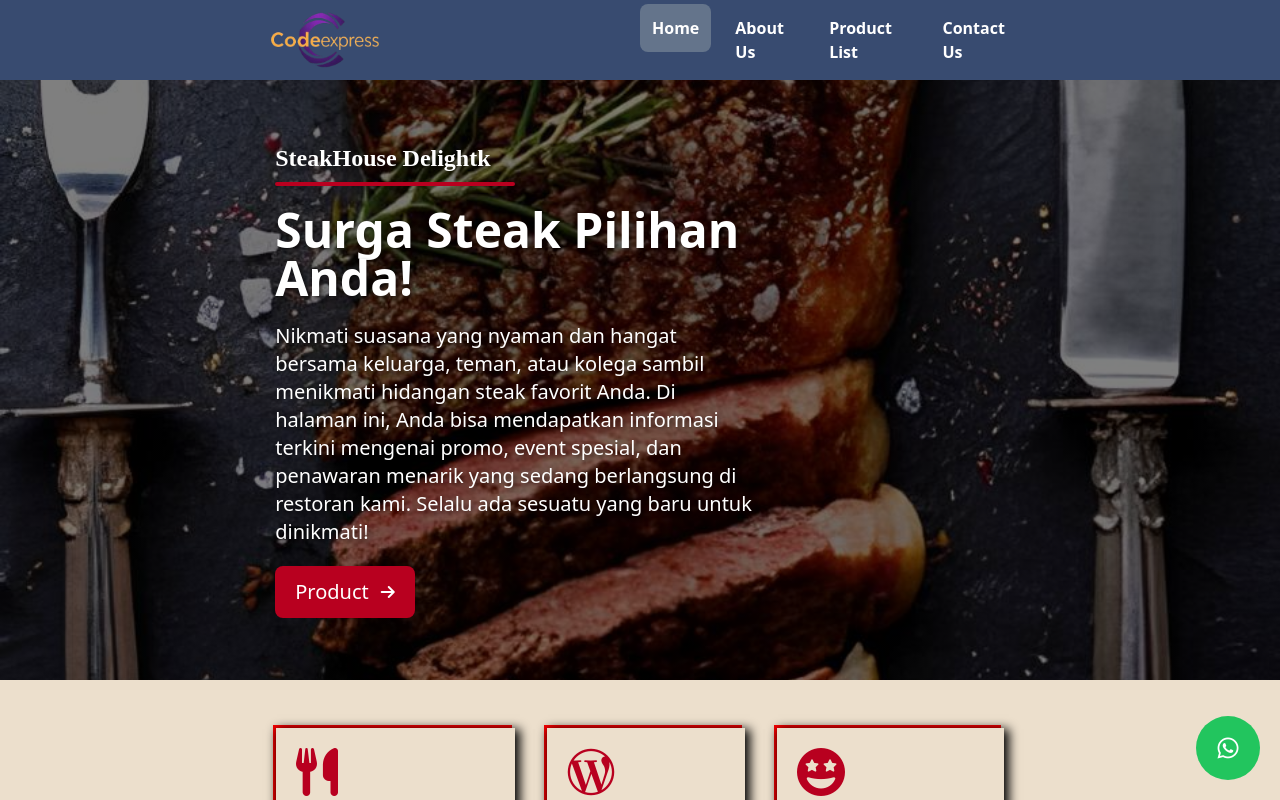
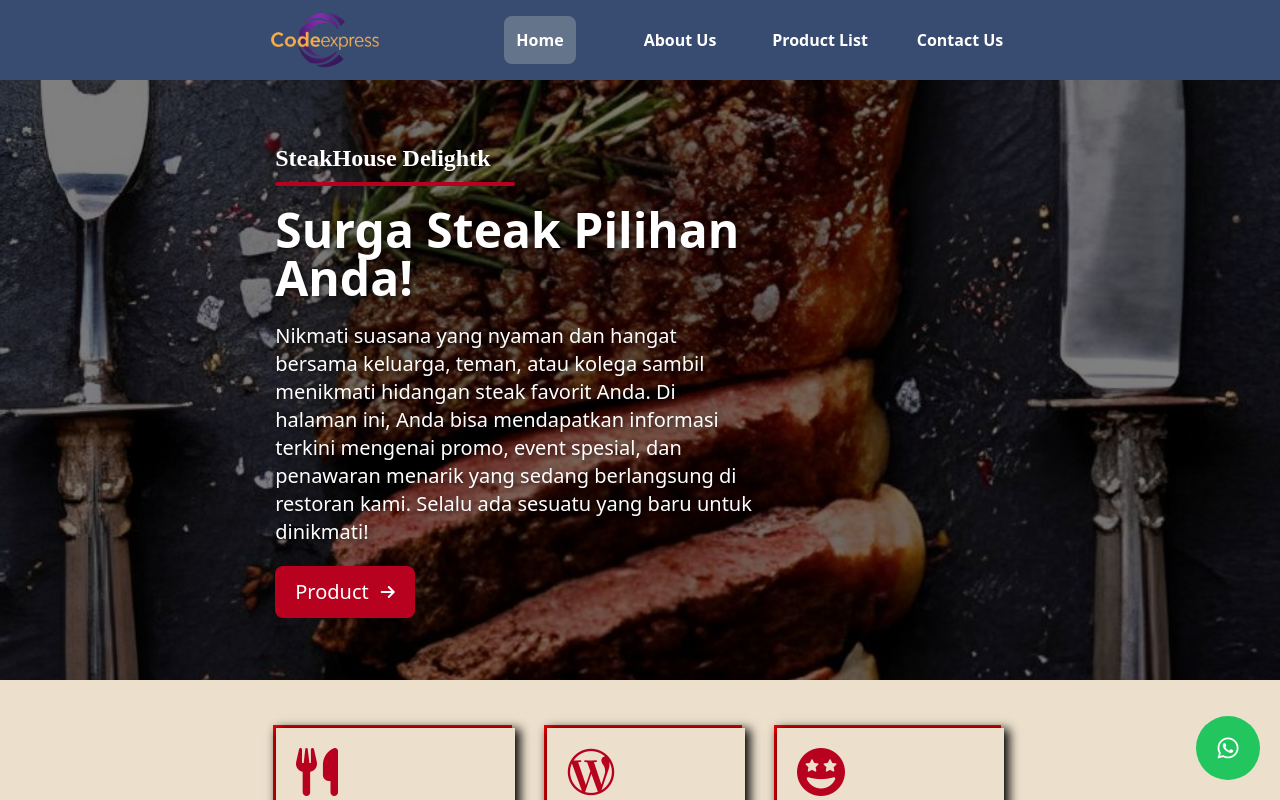
Before and after one commit to gilangherdiansyah80/template1, a React (Vite) app: page / in a window 1280 px wide. Shown: the top 800 px of the page. Built offline with nearby package versions, Linux system fonts and the light colour scheme; a web font is replaced by a local one.

Commit message:
change element in header

```diff
--- a/src/components/Layout/AuthLayout.jsx
+++ b/src/components/Layout/AuthLayout.jsx
@@ -30,7 +30,7 @@ const AuthLayout = ({ children }) => {
                     </div>
                 </div>
                 {open && (
-                    <nav className="bg-[#507687] w-full mt-80 md:mt-96 absolute lg:hidden">
+                    <nav className="bg-[#507687] w-full mt-72 md:mt-96 absolute lg:hidden">
                         <ul className='text-white flex flex-col font-bold md:text-xl'>
                             <Link to='/'>
                                 <li className={`hover:bg-slate-700 w-full p-2 md:p-4 px-4 ${location.pathname === '/' ? 'bg-slate-500' : 'hover:bg-slate-700'}`}>Home</li>
@@ -49,18 +49,18 @@ const AuthLayout = ({ children }) => {
                 )}
 
                     <nav className="hidden w-full lg:block">
-                        <ul className='text-white flex font-bold justify-end gap-x-3'>
-                            <Link to='/'>
-                                <li className={`hover:bg-slate-700 rounded-lg w-full p-3 ${location.pathname === '/' ? 'bg-slate-500' : 'hover:bg-slate-700'}`}>Home</li>
+                        <ul className='text-white flex font-bold justify-center items-center gap-x-3'>
+                            <Link to='/' className='flex justify-center items-center w-32'>
+                                <li className={`hover:bg-slate-700 rounded-lg p-3 ${location.pathname === '/' ? 'bg-slate-500 p-3' : 'hover:bg-slate-700'}`}>Home</li>
                             </Link>
-                            <Link to='/about'>
-                                <li className={`hover:bg-slate-700 rounded-lg w-full p-3 ${location.pathname === '/about' ? 'bg-slate-500' : 'hover:bg-gray'}`}>About Us</li>
+                            <Link to='/about' className='flex justify-center items-center w-32'>
+                                <li className={`hover:bg-slate-700 rounded-lg p-3 ${location.pathname === '/about' ? 'bg-slate-500 p-3' : 'hover:bg-gray'}`}>About Us</li>
                             </Link>
-                            <Link to='/product'>
-                                <li className={`hover:bg-slate-700 rounded-lg w-full p-3 ${location.pathname === '/product' ? 'bg-slate-500' : 'hover:bg-gray'}`}>Product List</li>
+                            <Link to='/product' className='flex justify-center items-center w-32'>
+                                <li className={`hover:bg-slate-700 rounded-lg p-3 ${location.pathname === '/product' ? 'bg-slate-500' : 'hover:bg-gray'}`}>Product List</li>
                             </Link>
-                            <Link to='/contact'>
-                                <li className={`hover:bg-slate-700 rounded-lg w-full p-3 ${location.pathname === '/contact' ? 'bg-slate-500' : 'hover:bg-gray'}`}>Contact Us</li>
+                            <Link to='/contact' className='flex justify-center items-center w-32'>
+                                <li className={`hover:bg-slate-700 rounded-lg p-3 ${location.pathname === '/contact' ? 'bg-slate-500' : 'hover:bg-gray'}`}>Contact Us</li>
                             </Link>
                         </ul>
                     </nav>
```
